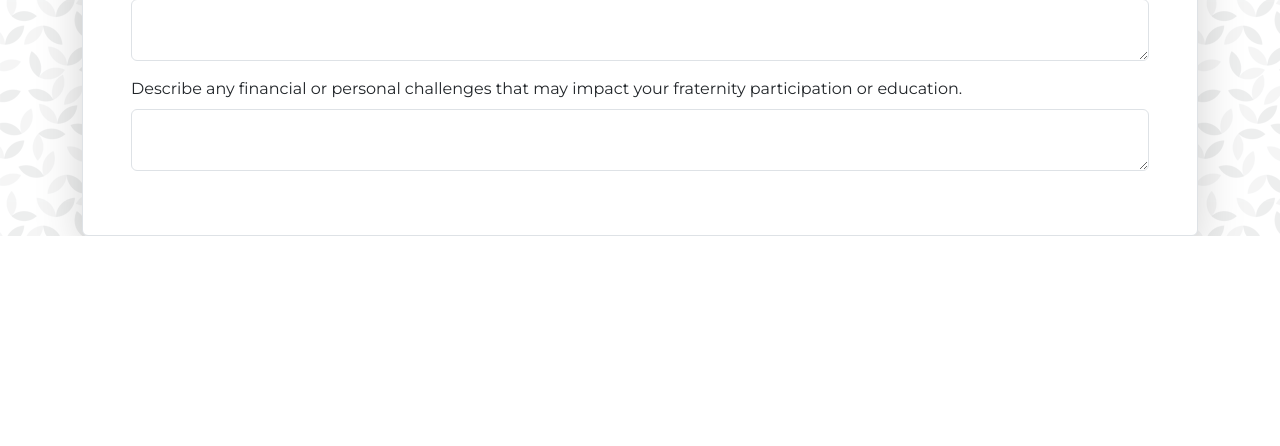
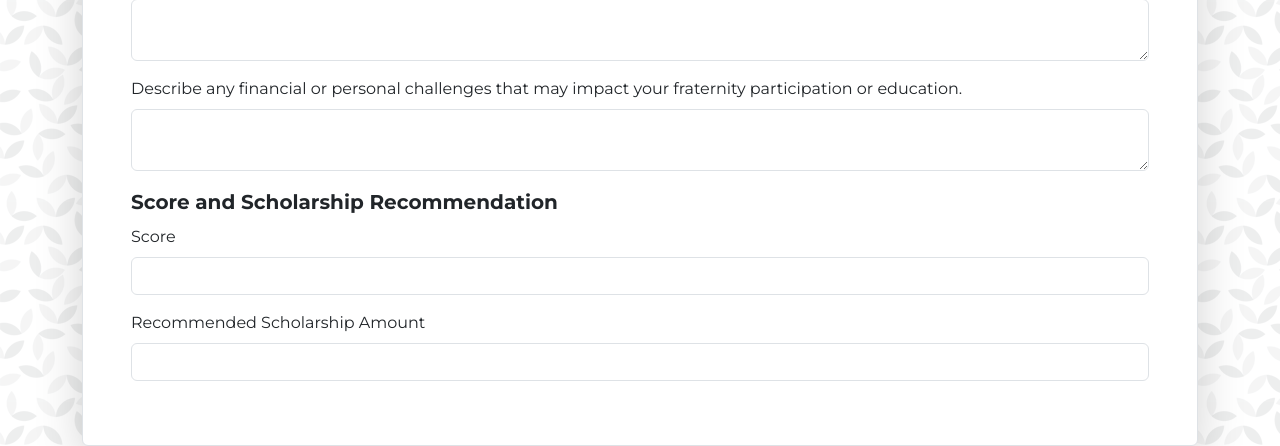
Before and after one commit to bschultz99/cks, a Flask app: page /application_view in a window 1280 px wide. Shown: the part 2799-3245 px from the top of the page. Before the commit the page ends 3035 px from the top, so only its background shows below. Run offline with Flask 3, Linux system fonts and the light colour scheme; data that the repository does not hold is empty; some libraries are stand-ins or nearby versions; some web fonts are replaced.

Commit message:
Update application_view.html

```diff
--- a/templates/application_view.html
+++ b/templates/application_view.html
@@ -92,6 +92,17 @@
                         <div class="mb-3"><label class="form-label" for="essay_question_3">What are your goals for your time in the fraternity and afterward? How do you plan to create positive change?</label><textarea class="form-control" id="essay_question_3" name="essay_question_3" readonly>{{ selected_application.essay_question_3 if selected_application else '' }}</textarea></div>
                         <div class="mb-3"><label class="form-label" for="essay_question_4">Describe any financial or personal challenges that may impact your fraternity participation or education.</label><textarea class="form-control" id="essay_question_4" name="essay_question_4" readonly>{{ selected_application.essay_question_4 if selected_application else '' }}</textarea></div>
                     </div>
+                    <div id="Score-and-Scholarship">
+                        <label class="form-label" style="font-weight: bold;font-size: 20px;">Score and Scholarship Recommendation</label>
+                        <div class="mb-3">
+                            <label class="form-label" for="score">Score</label>
+                            <input class="form-control" type="text" id="score" name="score" value="{{ selected_application.score if selected_application else '' }}" readonly>
+                        </div>
+                        <div class="mb-3">
+                            <label class="form-label" for="recommend_scholarship_amount">Recommended Scholarship Amount</label>
+                            <input class="form-control" type="text" id="recommend_scholarship_amount" name="recommend_scholarship_amount" value="{{ selected_application.recommend_scholarship_amount if selected_application else '' }}" readonly>
+                        </div>
+                    </div>
                 </form>
             </div>
         </section>
```
